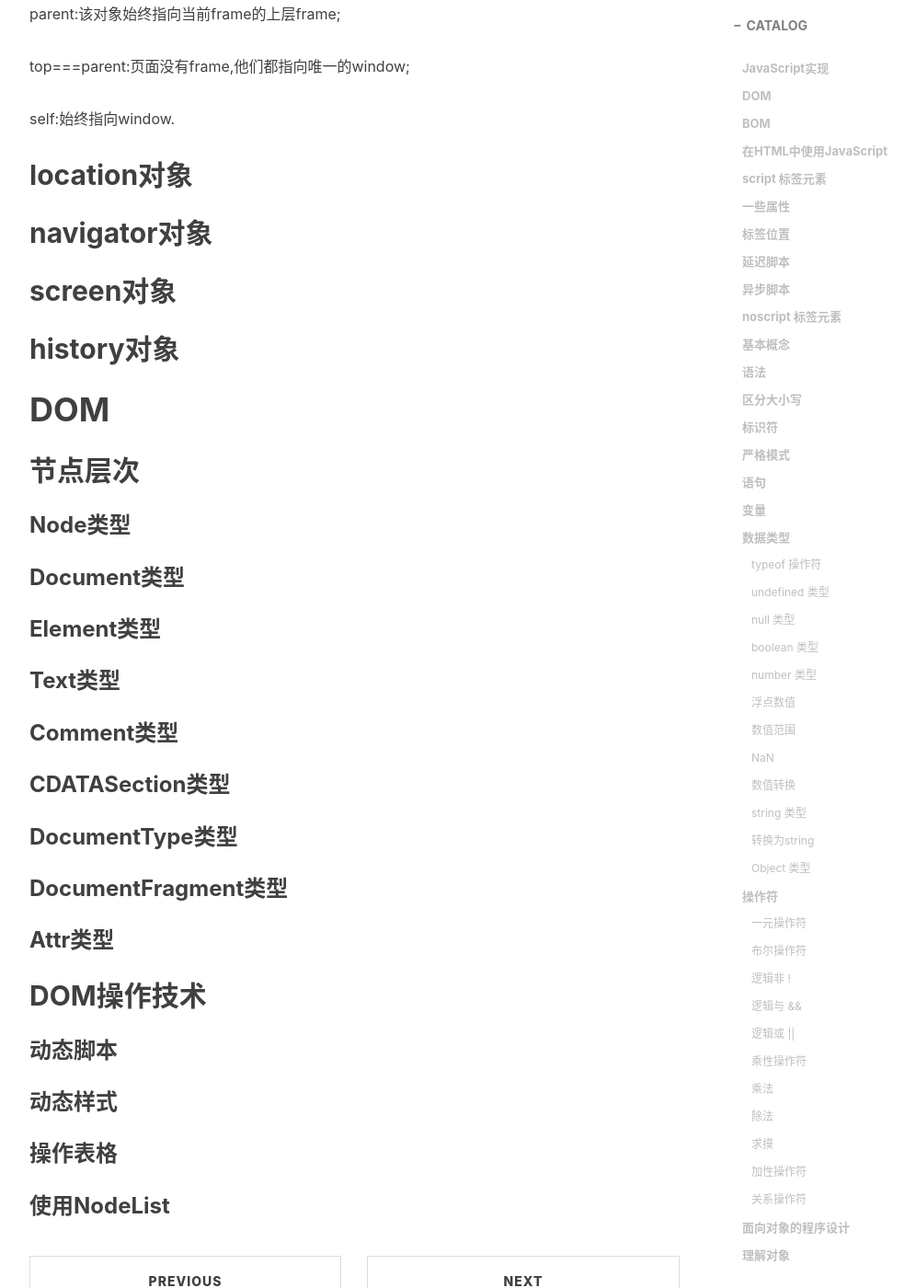
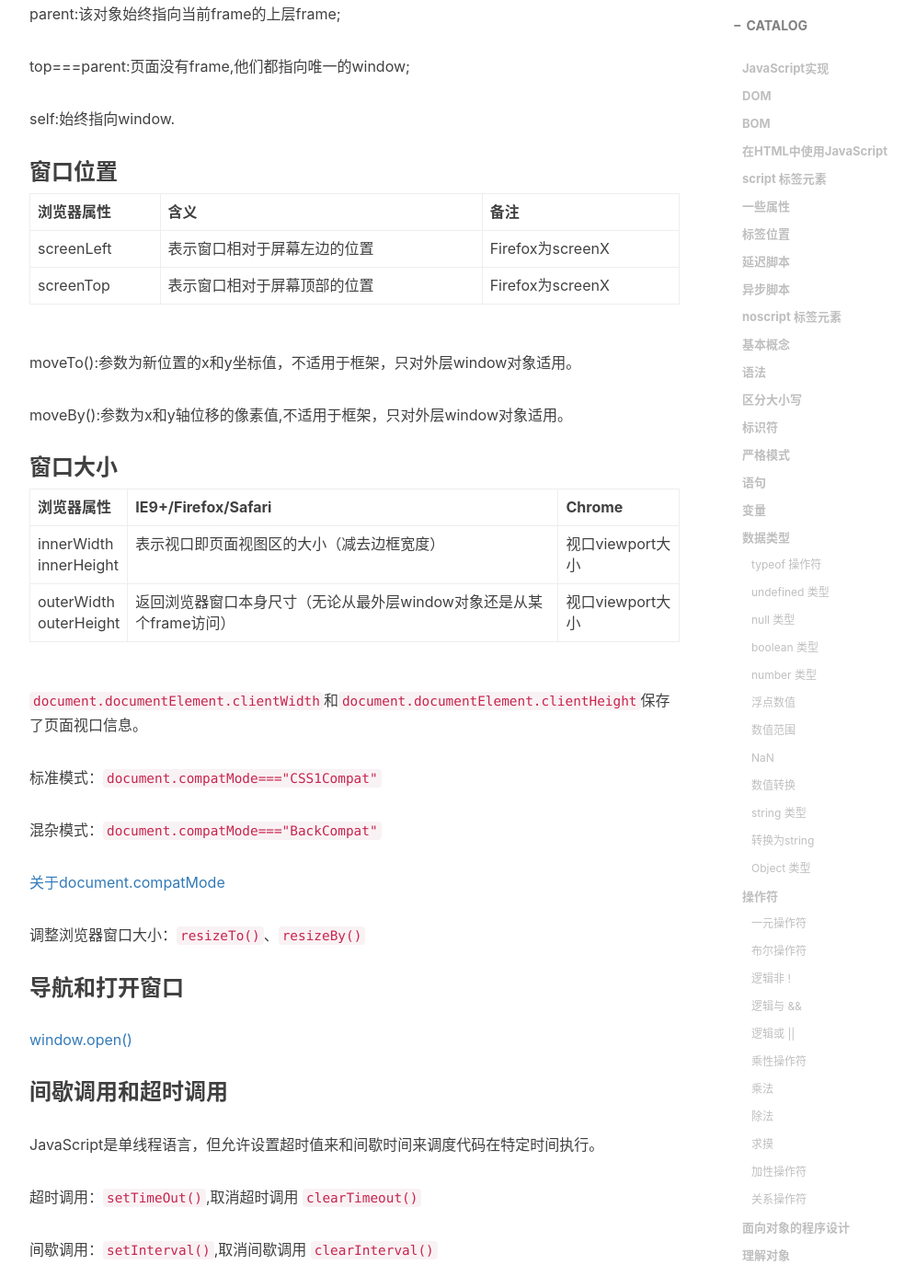
Before and after one commit to sunwgit/sunwgit.github.io, a Jekyll site: the page built from _posts/2017-12-25-JavaScript高级程序设计笔记.md, in a window 1280 px wide and 1400 px high, scrolled down 29484 px. Shown: the whole window at 92% size, without its empty margins (233-1229 px from the left). Built offline with Jekyll 4.4.1, drawn with Linux system fonts in a browser that asks for light colours; nearby versions of some CDN libraries; comment, search, counter and statistics services are not loaded; some of the changed text lies outside the part shown.

Commit message:
window&location对象

```diff
--- a/_posts/2017-12-25-JavaScript高级程序设计笔记.md
+++ b/_posts/2017-12-25-JavaScript高级程序设计笔记.md
@@ -1126,9 +1126,69 @@ top===parent:页面没有frame,他们都指向唯一的window;
 
 self:始终指向window.
 
+### 窗口位置
+
+| 浏览器属性      | 含义             | 备注              |
+| ---------- | -------------- | --------------- |
+| screenLeft | 表示窗口相对于屏幕左边的位置 | Firefox为screenX |
+| screenTop  | 表示窗口相对于屏幕顶部的位置 | Firefox为screenX |
+
+moveTo():参数为新位置的x和y坐标值，不适用于框架，只对外层window对象适用。
+
+moveBy():参数为x和y轴位移的像素值,不适用于框架，只对外层window对象适用。
+
+### 窗口大小
+
+| 浏览器属性                       | IE9+/Firefox/Safari                     | Chrome       |
+| --------------------------- | --------------------------------------- | ------------ |
+| innerWidth<br />innerHeight | 表示视口即页面视图区的大小（减去边框宽度）                   | 视口viewport大小 |
+| outerWidth<br />outerHeight | 返回浏览器窗口本身尺寸（无论从最外层window对象还是从某个frame访问） | 视口viewport大小 |
+
+`document.documentElement.clientWidth`和`document.documentElement.clientHeight`保存了页面视口信息。
+
+标准模式：`document.compatMode==="CSS1Compat"`
+
+混杂模式：`document.compatMode==="BackCompat"`
+
+[关于document.compatMode](https://developer.mozilla.org/zh-CN/docs/Web/API/Document/compatMode)
+
+调整浏览器窗口大小：`resizeTo()`、`resizeBy()`
+
+### 导航和打开窗口
+
+[window.open()](https://developer.mozilla.org/zh-CN/docs/Web/API/Window/open)
+
+### 间歇调用和超时调用
+
+JavaScript是单线程语言，但允许设置超时值来和间歇时间来调度代码在特定时间执行。
+
+超时调用：`setTimeOut()`,取消超时调用 `clearTimeout()`
+
+间歇调用：`setInterval()`,取消间歇调用 `clearInterval()`
+
+### 系统对话框
+
+`alert()`、`confirm()`、`prompt()`
+
+它们的外观不受css控制，只跟系统和浏览器有关；
+
+通过它们打开的对话框是**同步和模态**的，即显示对话框时代码会暂停执行，关掉窗口代码恢复执行。
+
 ## location对象
 
+提供了当前窗口中加载的文档有关的信息，并有一些导航功能。
 
+既是window对象的属性，也是document对象的属性：`window.location`和`document.location` 引用的是同一个对象。详细请[参考...](https://developer.mozilla.org/zh-CN/docs/Web/API/Location)
+
+location对象的一些属性：
+
+![](https://raw.githubusercontent.com/sunwgit/sunwgit.github.io/master/_posts/img/js-location-prop.png)
+
+除了hash,其他属性都会导致页面重新加载。
+
+`location.reload()` 使页面以*最有效[^如果不传参数，优先从浏览器缓存重新加载；如果传入参数 `true`,则强制从服务器获取数据重新加载。]*的方式重新加载。
+
+`location.assign()` 相当于window.location/location.href,会留下历史记录。如果想在修改 `URL` 之后，不留下历史记录，可以使用`location.replace()`.
 
 ## navigator对象
 
```
